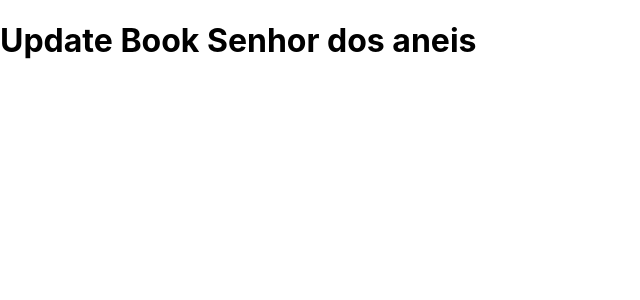
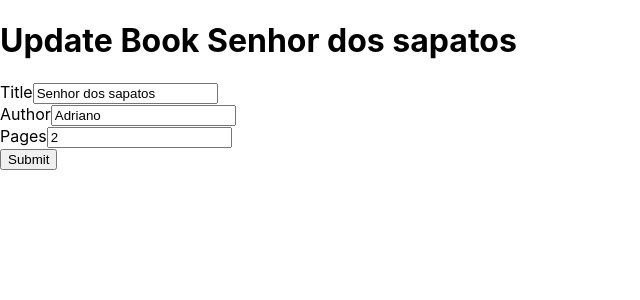
Before and after one commit to kostadriano/insiders, a React (Create React App) app: page /books/1 in a window 1280 px wide. Shown: the top 300 px of the page, without its empty margins (0-640 px from the left). Built offline with nearby package versions, Linux system fonts and the light colour scheme; data requests are answered from the project's data file.

Commit message:
create UpdateBook component

```diff
--- a/db/db.json
+++ b/db/db.json
@@ -1,10 +1,10 @@
 {
   "books": [
     {
-      "id": 1,
-      "title": "Senhor dos aneis",
-      "author": "Tolkien",
-      "pages": 300
+      "title": "Senhor dos sapatos",
+      "pages": "2",
+      "author": "Adriano",
+      "id": 1
     },
     {
       "title": "Titulo2",
@@ -17,6 +17,12 @@
       "pages": "12345",
       "author": "Author 123",
       "id": 4
+    },
+    {
+      "title": "Titulonovo",
+      "pages": "12323",
+      "author": "autor ",
+      "id": 5
     }
   ]
 }
--- a/src/components/BookForm/index.js
+++ b/src/components/BookForm/index.js
@@ -1,8 +1,18 @@
-import React from 'react'
+import React, { useEffect } from 'react'
 import Input from '../Input'
 
 const BookForm = ({ initialValues, handleSubmit }) => {
-  const [book, setBook] = React.useState(initialValues)
+  const [book, setBook] = React.useState({
+    title: "",
+    pages: 0,
+    author: "",
+  })
+
+  useEffect(() => {
+    if (initialValues) {
+      setBook({ ...book, ...initialValues })
+    }
+  }, [initialValues])
 
   const handleChange = (event) => {
     const { name, value } = event.target
--- a/src/pages/NewBook/index.js
+++ b/src/pages/NewBook/index.js
@@ -24,11 +24,6 @@
         <h1> New Book </h1>
 
         <BookForm
-          initialValues={{
-            title: "",
-            pages: 0,
-            author: "",
-          }}
           handleSubmit={this.handleSubmit}
         />
       </>
--- a/src/pages/UpdateBook/index.js
+++ b/src/pages/UpdateBook/index.js
@@ -1,6 +1,7 @@
 import { useEffect, useState } from 'react'
 import { useParams } from 'react-router-dom'
 import httpService from '../../services/httpService'
+import BookForm from '../../components/BookForm'
 
 const UpdateBook = () => {
   const [book, setBook] = useState({})
@@ -14,9 +15,24 @@
       })
   }, [])
 
+  const handleUpdate = (book) => {
+    httpService.put(`/books/${book.id}`, book)
+      .then(({ data }) => {
+        console.log(data)
+        alert('Deu certo!!')
+      })
+      .catch((error) => {
+        console.error(error)
+      })
+  }
 
   return <div>
     <h1>Update Book {book.title}</h1>
+
+    <BookForm
+      handleSubmit={handleUpdate}
+      initialValues={book}
+    />
   </div>
 }
 
```
